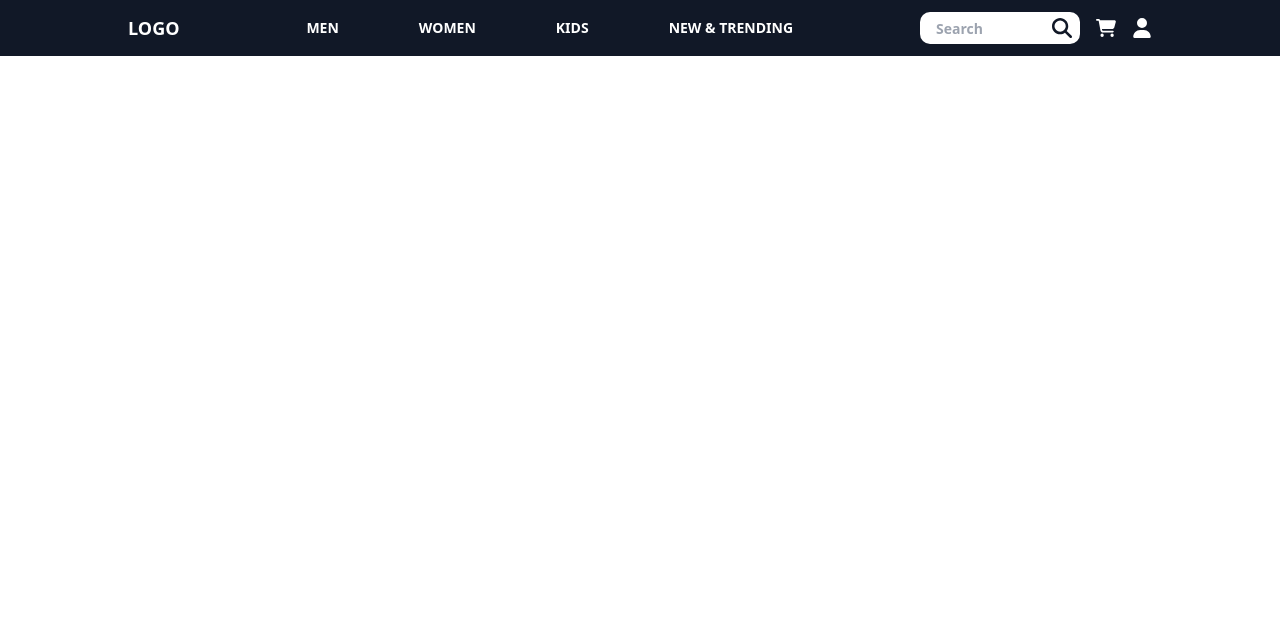
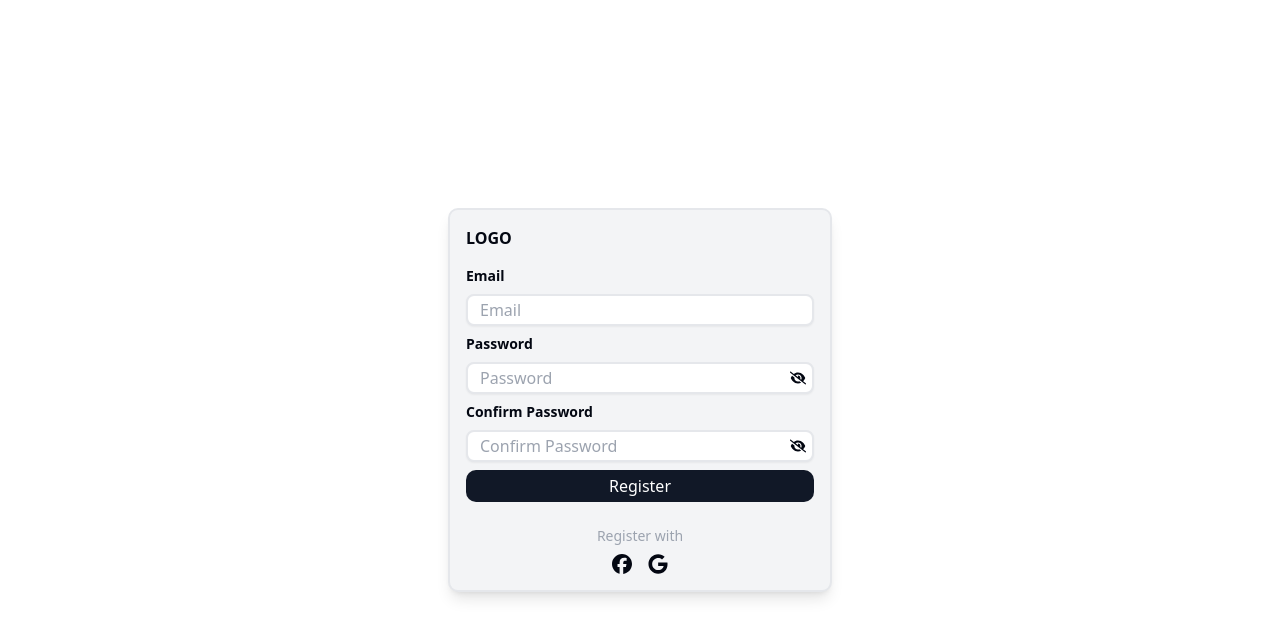
Before and after one commit to synochan/ecommerce-project, a React (Vite) app in the folder frontend/: page / in a window 1280 px wide. Shown: the top 638 px of the page. Built offline with nearby package versions, Linux system fonts and the light colour scheme.

Commit message:
Regsiter component added 	modified:   frontend/src/components/NavBar.tsx 	new file:   frontend/src/components/Register.tsx 	modified:   frontend/src/pages/LandingPage.tsx

```diff
--- a/frontend/src/components/NavBar.tsx
+++ b/frontend/src/components/NavBar.tsx
@@ -65,9 +65,11 @@ export const NavBar = () => {
         )}
       </nav>
       {loginOpen && (
-        <div className=" bg-gray-500 bg-opacity-50 flex justify-center items-center" onClick={closeLogin}>
+        <div className="bg-gray-500 bg-opacity-50 flex justify-center items-center" onClick={closeLogin}>
+          <div onClick={(e) => e.stopPropagation()}>
             <Login />
           </div>
+        </div>
       )}
     </>
   );
--- /dev/null
+++ b/frontend/src/components/Register.tsx
@@ -0,0 +1,69 @@
+import { useState } from "react";
+import { FaFacebook, FaGoogle, FaEye, FaEyeSlash } from "react-icons/fa6";
+
+export const Register = () => {
+  const [showPassword, setShowPassword] = useState(false);
+  const [showConfirmPassword, setShowConfirmPassword] = useState(false);
+
+  const togglePasswordVisibility = () => {
+    setShowPassword(!showPassword);
+  };
+
+  const toggleConfirmPasswordVisibility = () => {
+    setShowConfirmPassword(!showConfirmPassword);
+  };
+
+  return (
+    <div className="flex justify-center items-center h-screen">
+      <div className="w-96 h-auto bg-secondary border-2 rounded-[10px] shadow-lg">
+        <div className="font-bold text-left mt-4 ml-4">LOGO</div>
+        <form className="flex flex-col space-y-2 p-4">
+          <div className="text-sm font-semibold">Email</div>
+          <input
+            placeholder="Email"
+            type="email"
+            className="pl-3 h-8 rounded-[8px] border-2 shadow-sm"
+          />
+          <div className="text-sm font-semibold">Password</div>
+          <div className="relative">
+            <input
+              placeholder="Password"
+              type={showPassword ? "text" : "password"}
+              className="pl-3 h-8 rounded-[8px] w-full pr-10 border-2 shadow-sm"
+            />
+            <div
+              className="absolute right-2 top-1/2 transform -translate-y-1/2 cursor-pointer"
+              onClick={togglePasswordVisibility}
+            >
+              {showPassword ? <FaEye /> : <FaEyeSlash />}
+            </div>
+          </div>
+          <div className="text-sm font-semibold">Confirm Password</div>
+          <div className="relative">
+            <input
+              placeholder="Confirm Password"
+              type={showConfirmPassword ? "text" : "password"}
+              className="pl-3 h-8 rounded-[8px] w-full pr-10 border-2 shadow-sm"
+            />
+            <div
+              className="absolute right-2 top-1/2 transform -translate-y-1/2 cursor-pointer"
+              onClick={toggleConfirmPasswordVisibility}
+            >
+              {showConfirmPassword ? <FaEye /> : <FaEyeSlash />}
+            </div>
+          </div>
+            <button className="bg-primary h-8 rounded-[10px] text-white mt-5">
+            Register
+            </button>
+        </form>
+        <a href="/" className="flex justify-center items-center text-gray-400 text-sm mt-2">
+          Register with
+        </a>
+        <div className="flex justify-center items-center space-x-4 pt-2 pb-4">
+          <FaFacebook size={"20px"} />
+          <FaGoogle size={"20px"} />
+        </div>
+      </div>
+    </div>
+  );
+};
--- a/frontend/src/pages/LandingPage.tsx
+++ b/frontend/src/pages/LandingPage.tsx
@@ -1,10 +1,11 @@
 import { NavBar } from "@/components/NavBar"
 import { Login } from "@/components/Login"
+import { Register } from "@/components/Register"
 
 export const LandingPage = () => {
   return (
     <div>
-      <NavBar />
+      <Register />
     </div>
   )
 }
```
